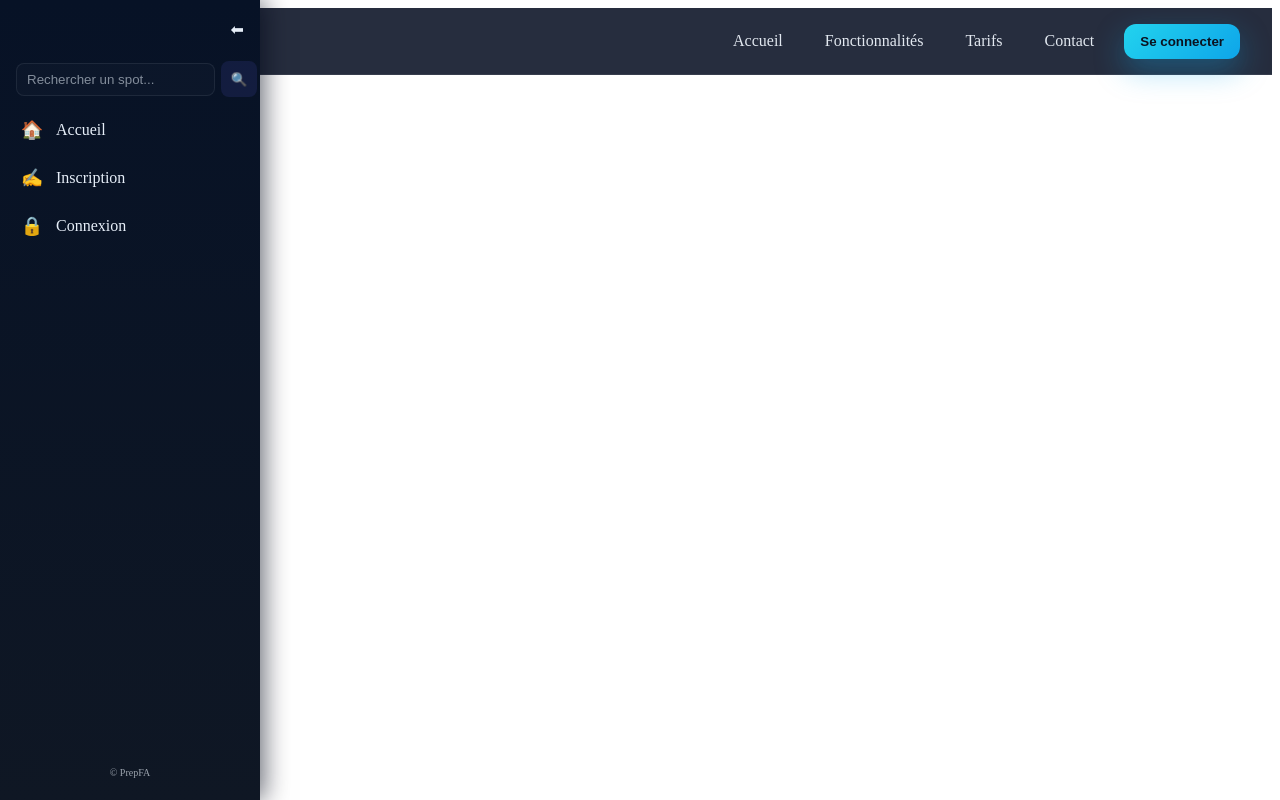
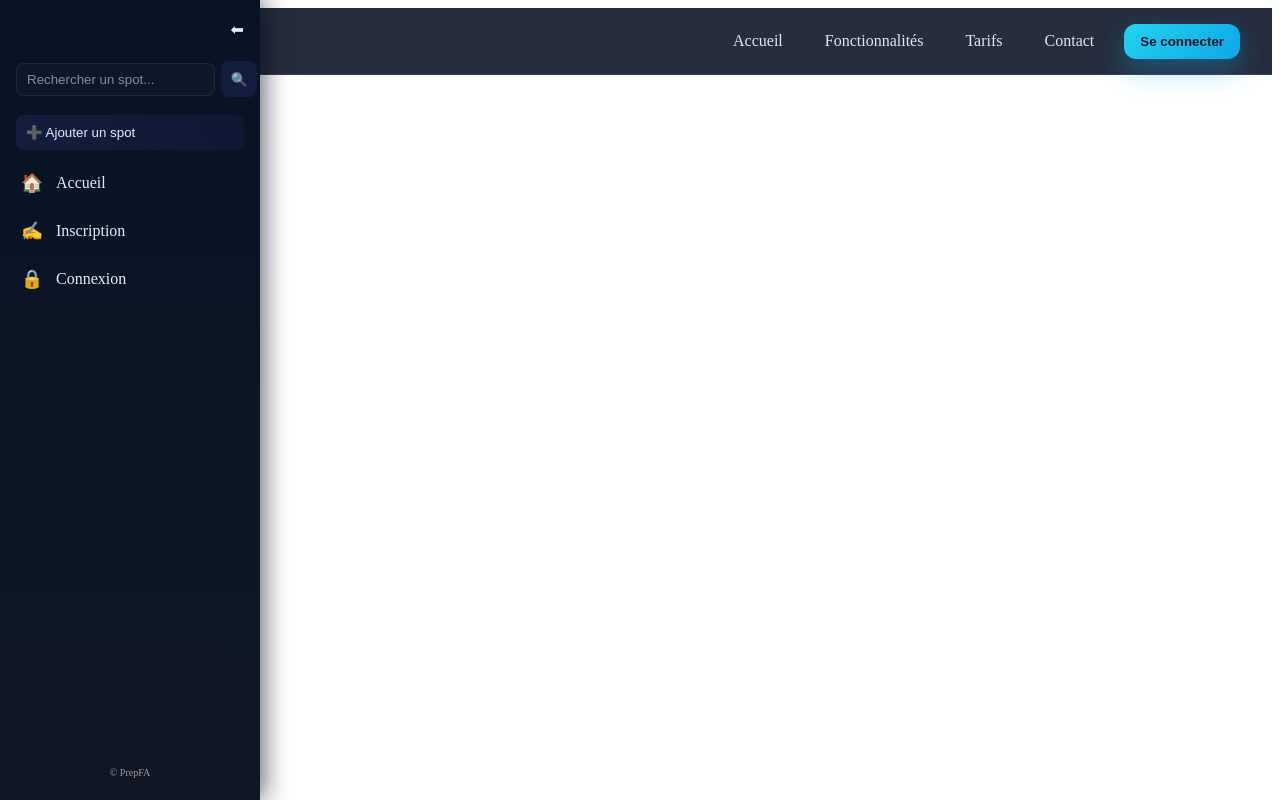
Before and after one commit to cohenothmane/prepfa, a React (Create React App) app in the folder front/: page / in a window 1280 px wide. Built offline with nearby package versions, Linux system fonts and the light colour scheme.

Commit message:
ajout de spot dans la side bar

```diff
--- a/front/src/components/sidebar/Sidebar.css
+++ b/front/src/components/sidebar/Sidebar.css
@@ -73,6 +73,31 @@
 	display: inline-flex;
 	align-items: center;
 	justify-content: center;
+}
+
+/* Add spot button */
+.sidebar-add-spot {
+	padding: 6px 8px;
+}
+
+.add-spot-button {
+	width: 100%;
+	padding: 10px;
+	border-radius: 8px;
+	border: none;
+	background: linear-gradient(90deg, rgba(99,102,241,0.12), rgba(99,102,241,0.06));
+	color: #e6eef8;
+	cursor: pointer;
+	text-align: left;
+	display: inline-flex;
+	gap: 8px;
+	align-items: center;
+	justify-content: flex-start;
+	font-weight: 500;
+}
+
+.add-spot-button:hover {
+	background: rgba(99,102,241,0.16);
 }
 
 .nav-item {
--- a/front/src/components/sidebar/Sidebar.jsx
+++ b/front/src/components/sidebar/Sidebar.jsx
@@ -2,7 +2,7 @@ import React, { useState } from "react";
 import { NavLink } from "react-router-dom";
 import "./Sidebar.css";
 
-const Sidebar = ({ open = true, onToggle = () => {}, onSearch = () => {} }) => {
+const Sidebar = ({ open = true, onToggle = () => {}, onSearch = () => {}, onAddSpot = () => {} }) => {
   const [query, setQuery] = useState("");
   if (!open) {
     return (
@@ -46,6 +46,18 @@ const Sidebar = ({ open = true, onToggle = () => {}, onSearch = () => {} }) => {
             🔍
           </button>
         </form>
+
+        <div className="sidebar-add-spot">
+          <button
+            type="button"
+            className="add-spot-button"
+            onClick={() => onAddSpot()}
+            aria-label="Ajouter un spot"
+          >
+            ➕ Ajouter un spot
+          </button>
+        </div>
+
         <NavLink to="/home" className={({ isActive }) => (isActive ? "nav-item active" : "nav-item")}>
           <span className="icon">🏠</span>
           <span className="label">Accueil</span>
```
